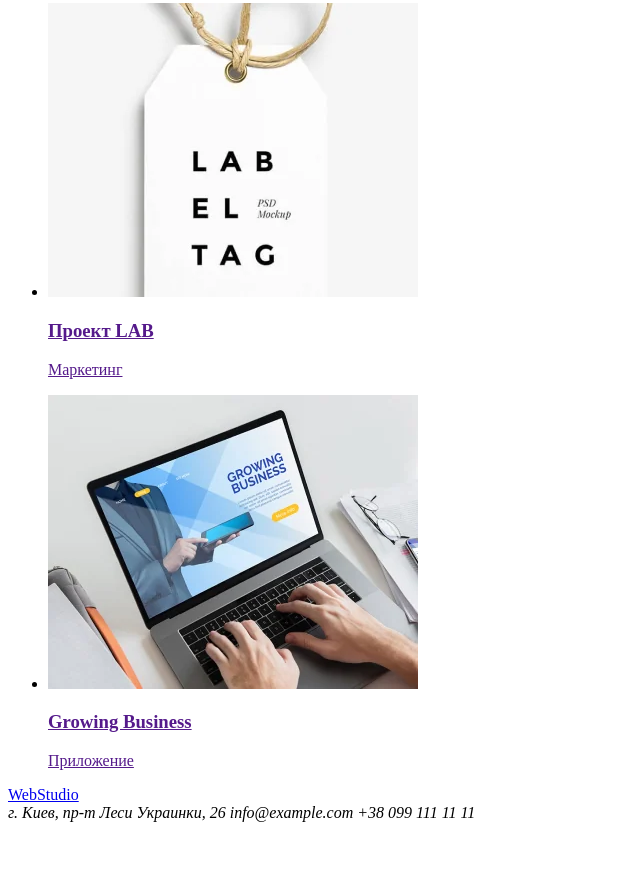
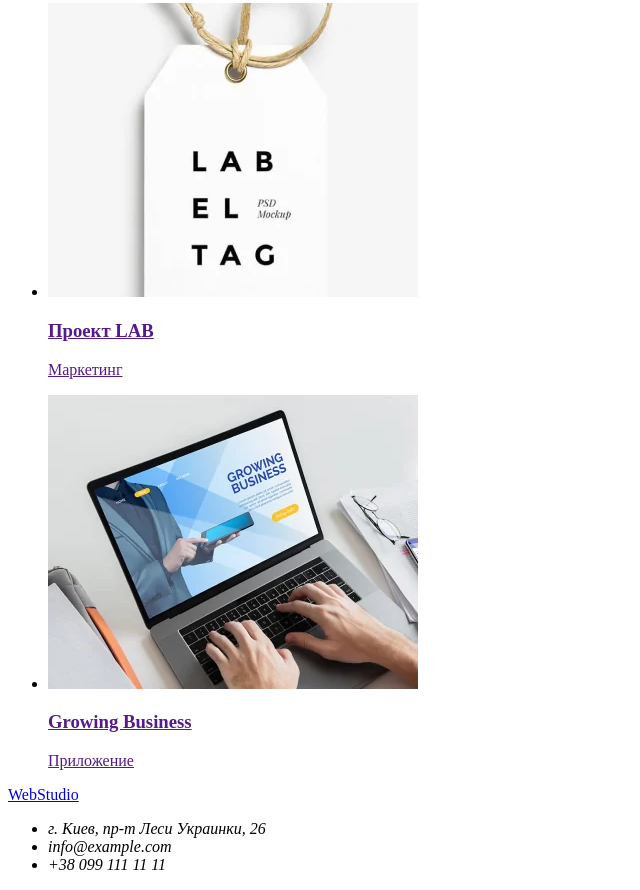
Before and after one commit to Askarunro/goit-markup-hw-02, a plain HTML site: page portfolio.html in a window 1280 px wide. Shown: the part 3022-3912 px from the top of the page, without its empty margins (0-640 px from the left). Before the commit the page ends 3852 px from the top, so only its background shows below. Drawn offline with Linux system fonts and the light colour scheme.

Commit message:
редагування футера

```diff
--- a/portfolio.html
+++ b/portfolio.html
@@ -78,9 +78,11 @@
         <footer>
             <a href="index.html"> WebStudio</a>
             <address>
-                г. Киев, пр-т Леси Украинки, 26
-                info@example.com
-                +38 099 111 11 11
+                <ul>
+                    <li>г. Киев, пр-т Леси Украинки, 26</li>
+                    <li>info@example.com</li>
+                    <li>+38 099 111 11 11</li>
+                </ul>
             </address>
         </footer>
     </body>
```
Lines whose indentation alone changed are shown as unchanged.
